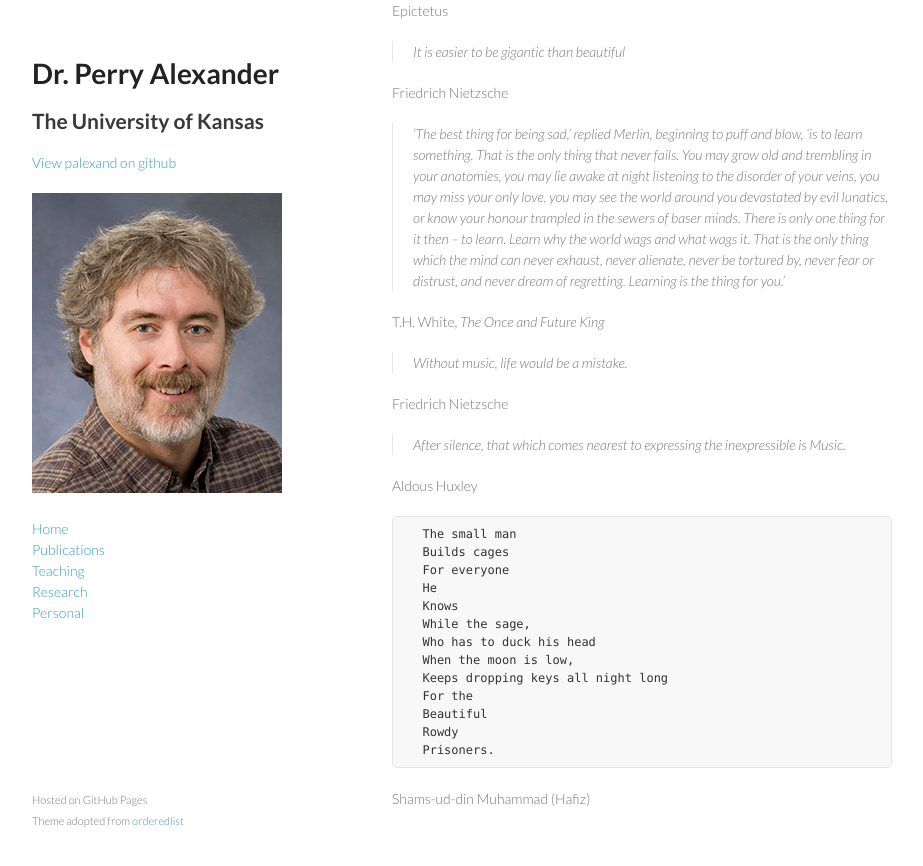
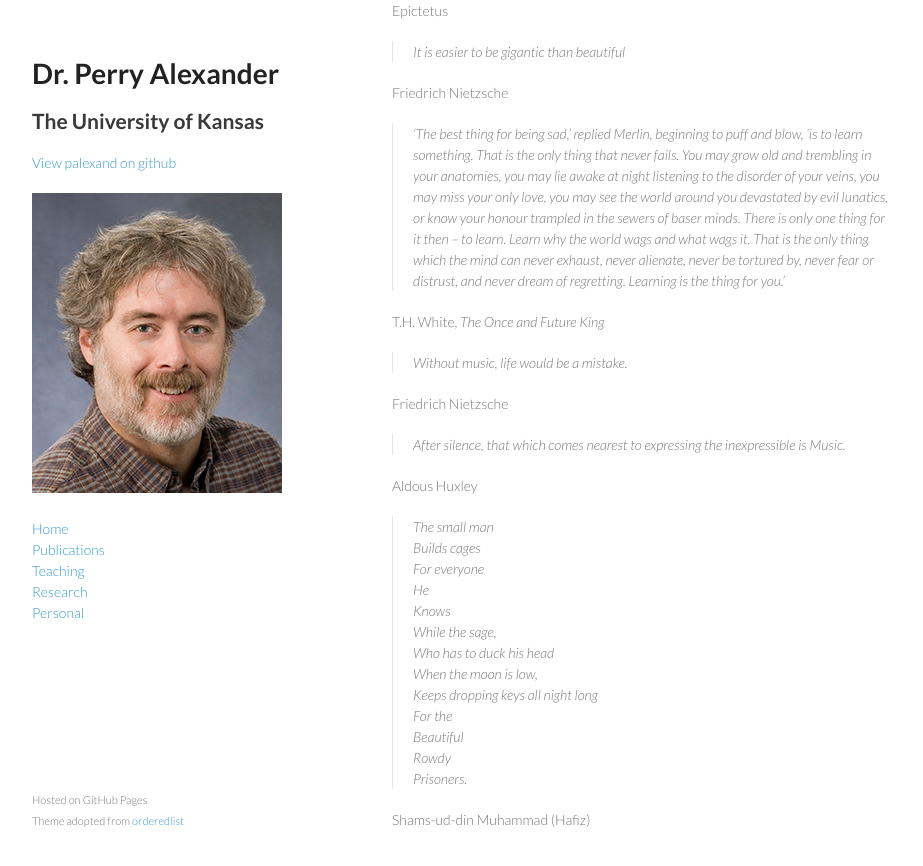
Before and after one commit to palexand/palexand.github.io, a Jekyll site: the page built from personal.md, in a window 1280 px wide and 900 px high, scrolled down 1854 px. Shown: the top 866 px of the window, without its empty margins (178-1101 px from the left). Built offline with Jekyll 4.4.1, drawn with Linux system fonts in a browser that asks for light colours.

Commit message:
formatting main layout

```diff
--- a/personal.md
+++ b/personal.md
@@ -128,20 +128,18 @@ Friedrich Nietzsche
 
 Aldous Huxley
 
-<pre>
-  The small man
-  Builds cages
-  For everyone
-  He
-  Knows
-  While the sage,
-  Who has to duck his head
-  When the moon is low,
-  Keeps dropping keys all night long
-  For the
-  Beautiful
-  Rowdy
-  Prisoners.
-</pre>
+> The small man
+> Builds cages
+> For everyone
+> He
+> Knows
+> While the sage,
+> Who has to duck his head
+> When the moon is low,
+> Keeps dropping keys all night long
+> For the
+> Beautiful
+> Rowdy
+> Prisoners.
 
 Shams-ud-din Muhammad (Hafiz)
```
